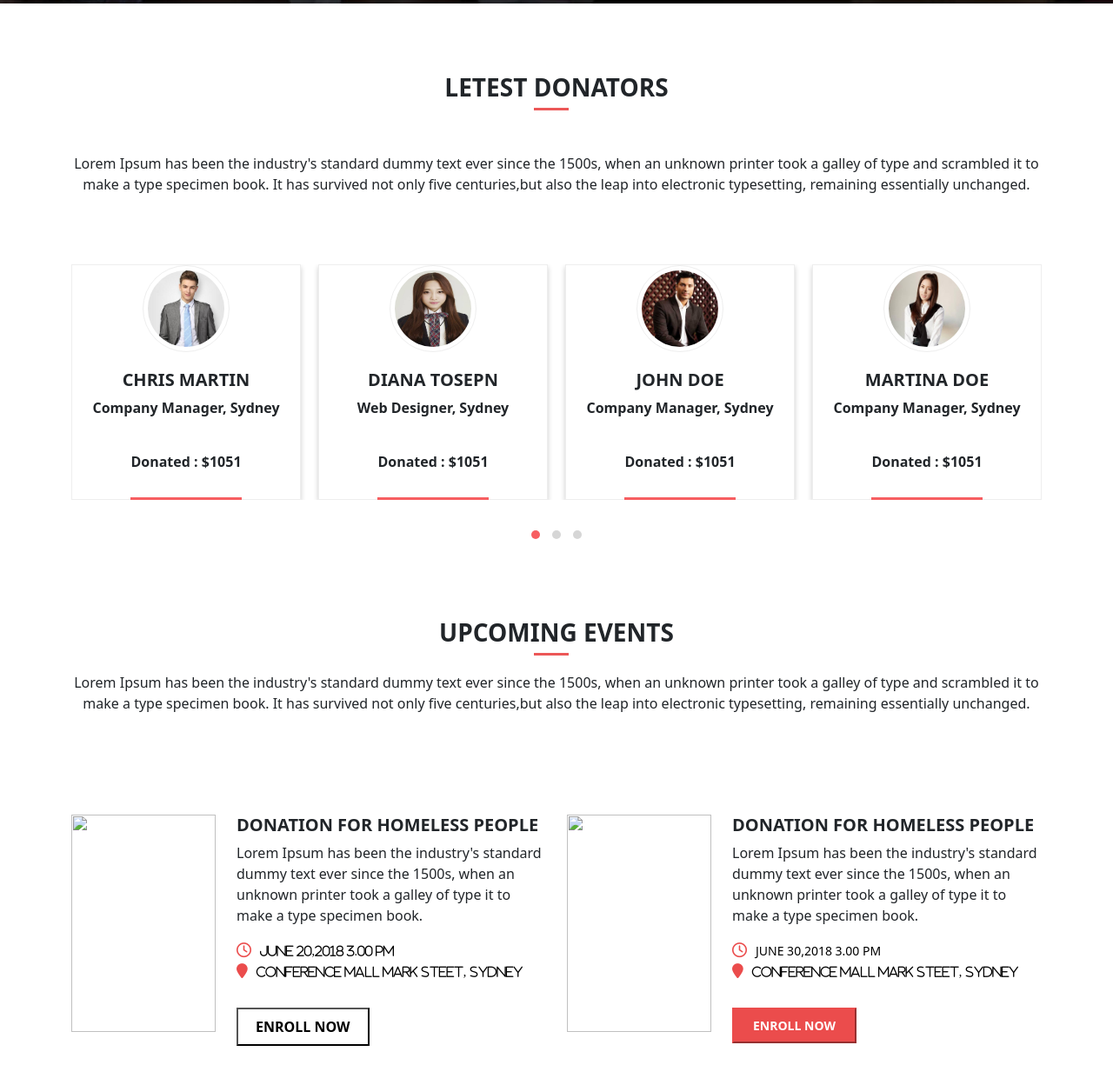
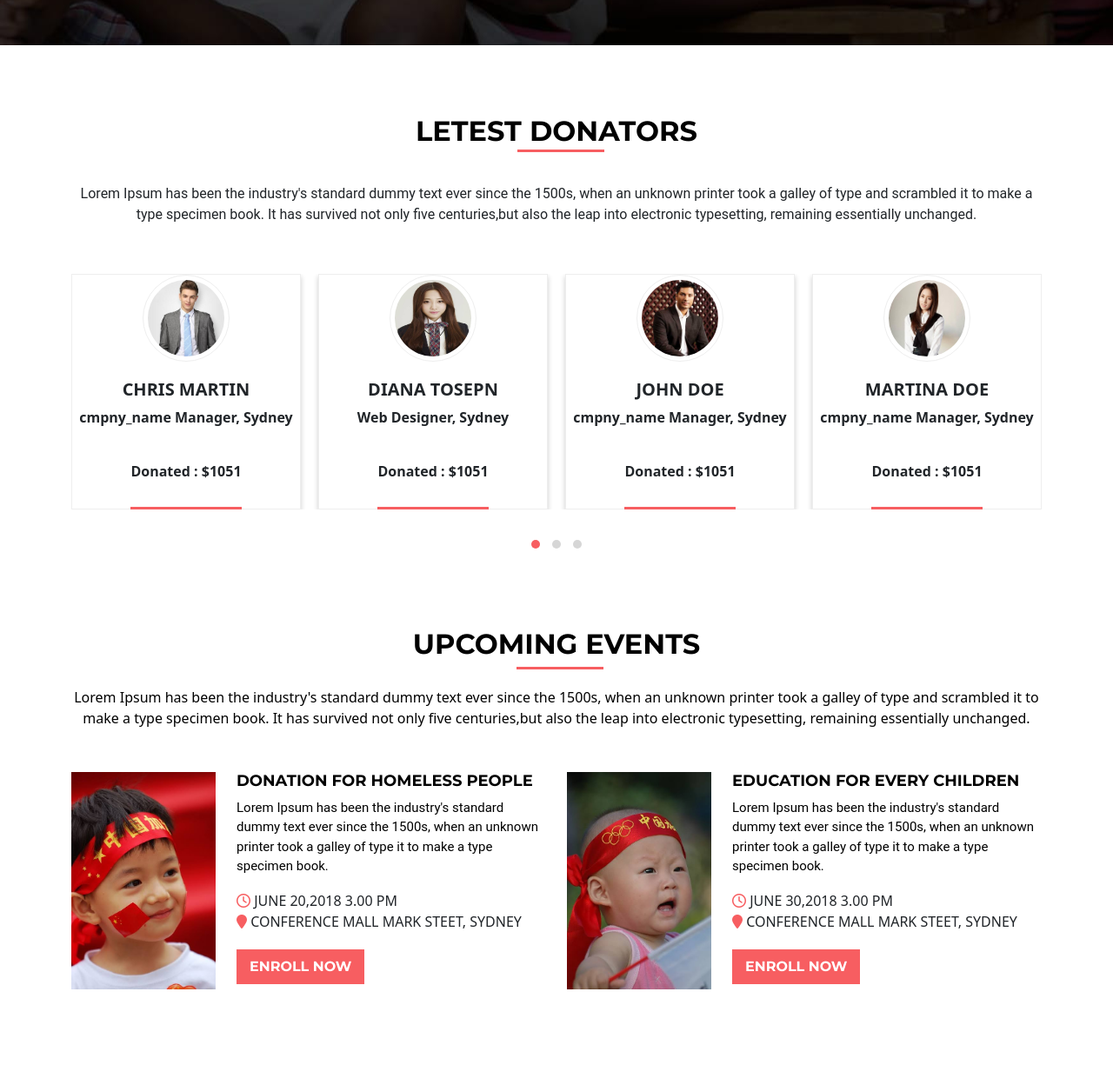
Before and after one commit to polsingambule/Charity, a plain HTML site: page index.html in a window 1280 px wide. Shown: the part 3252-4477 px from the top of the page at 87% size. Drawn offline with nearby package versions, Linux system fonts and the light colour scheme; files whose address does not match are found by name; a web font is replaced by a local one.

Commit message:
New Chenge
New Chenge

```diff
--- a/css/style.css
+++ b/css/style.css
@@ -6,17 +6,9 @@
 body{
 	font-family: 'Roboto Slab', serif;
 }
-/**************************/
 .imglogo img{
 	object-fit: contain;
 }
-/*****************************/
-
-
-
-
-
-/* New chengw */
 
 .top-header{
 	background-color:#f75e61;
@@ -457,6 +449,7 @@ button.crd_btn_2:hover{
 		background-size: cover;
 		background-position: center;
 		height: 15rem;
+		margin-top: 3rem;
 }
 .nube_txt_content{
 	padding-top:5rem;
@@ -484,26 +477,29 @@ button.crd_btn_2:hover{
 .letest_donation_section{
 	  margin-top: 5rem;
 }
-.letest{
-	text-align:center;
-	font-weight:bold;
-	border-width:3px;
+.lest_head_txt{
+    font-family: 'Montserrat', sans-serif;
+    margin: 0px 0px 20px;
+    color: #000;
+    font-size: 32px;
+    position: relative;
 }
-.letest::before{
-				content:"";
-				border-top: 3px solid #EC5757;
-				width: 40px;
-				height: 55px;
-				position: absolute;
-				left: 48%;
-				z-index:1;
-				margin-top: 40px;
+.lest_head_txt::before{
+	content: "";
+    border-top: 3px solid #f75e61;
+    width: 100px;
+    height: 55px;
+    position: absolute;
+    left: 46%;
+    top: 2.5rem;
+    z-index: 1;
 		}
-.letestpara{
-	padding-top: 50px;
+.lest_prg_txt{
+	padding-top:20px;
 	font-weight: normal;
 	text-align: center;
-	margin-bottom:80px;
+	margin-bottom: 3.5rem;
+	font-family: 'Roboto', sans-serif;
 }
 .donate-box{
 	background-color:#ffff;
@@ -532,8 +528,7 @@ button.crd_btn_2:hover{
 .image{
 		margin-top: 0px;
 }
-.babaphoto{
-
+.clnt_pic{
 			width: 100px !important;
     		height: 100px;
     		text-align: center;
@@ -541,17 +536,15 @@ button.crd_btn_2:hover{
     		border:1px solid #eee;
 			border-radius: 50%;
 			padding: 5px;
-
-
 }
-.babaname{
+.clnt_name{
 	text-transform: uppercase;
 	text-align: center;
 	font-weight: bold;
 	padding-top: 20px;
 	font-size: 20px;
 }
-.company{
+.cmpny_name{
 		font-weight: bold;
 		text-align: center;
 }
@@ -567,10 +560,9 @@ button.crd_btn_2:hover{
 			border-bottom: 4px solid #f75e61;
 			padding-bottom: 30px;
 }
-/*khattam*/
+/*********************************************************************************/
 .upcoming{
 	text-align:center;
-
 }
 .upcom{
 		font-weight: bold;
@@ -596,52 +588,61 @@ button.crd_btn_2:hover{
 		height: 250px;
 		width: 100%;
 }
-.donationdata{
-	font-weight: bold;
+
+/*chaina banner=good boy two pic (>) */
+.upcom_event_wrapper{
+	margin-top: 5rem;
+}
+.upcom_event_head {
+    text-align: center;
+    font-family: 'Montserrat', sans-serif;
+    margin: 0px 0px 30px;
+    color: #000;
+    font-size: 32px;
+    position: relative;
+}
+.upcom_event_head::before{
+    content: "";
+    border-top: 3px solid #f75e61;
+    width: 100px;
+    height: 55px;
+    position: absolute;
+    left: 46%;
+    top: 45px;
+    z-index: 1;
+}
+.upcom_event_prgp {
+    text-align: center;
+    margin: 0px 0px 50px;
+    color: #000;
+}
+.people_head_txt{
+	color: #000;
+    font-family: 'Montserrat', sans-serif;
+        font-size: 18px;
 
 }
-/*chaina banner=good boy two pic (>) */
-.chainabanner{
-	margin-top:100px;
-
+.people_prgp_txt{
+	font-family: 'Roboto', sans-serif;
+	font-size: 15px;
+	color: #000;
 }
-.educationpara{
-	font-weight: normal;
+.upcmg_txt_content i{
+	color: #f75e61;
 }
-.timejune{
-			padding-left:10px;
-			font-weight: normal;
-			color:#000000;
-			font-size: 14px;
+.upcmg_txt_content button{
+	border: none;
+    background-color: #f75e61;
+    color: #ffff;
+    padding: 8px 15px;
+    margin-top: 20px;
+    font-family: 'Montserrat', sans-serif;
 }
-.conference{
-			padding-left:10px;
-			font-weight: normal;
-			color:#000000;
-			font-size: 14px;
+.upcmg_txt_content button:hover{
+    background-color: #000;
+    color: #fff;
+    transition: 1s;
 }
-.clockloca{
-			color:#EB4C4C;
-			font-weight:bold;
-			font-size: 17px;
-}
-.enrollbtn1{
-	margin-top: 30px;
-	padding: 8px 20px 8px 20px;
-	background-color:#ffff;
-	font-weight: bold;
-}
-.enrollbtn2{
-	margin-top: 30px;
-	padding: 8px 22px 8px 22px;
-	background-color:#EB4C4C;
-	border-color:#EB4C4C;
-	color: #ffff;
-	font-weight: bold;
-}
-/*chaina banner=good boy two pic(<) */
-
-/*View All Button Center(>)*/
 .viewall{
 			text-align: center;
 			margin-top: 90px;
@@ -701,7 +702,7 @@ button.crd_btn_2:hover{
 				    left: -192px;
 				  	margin-left: -2px;
 			  	}
-.samecompany{
+.samecmpny_name{
 			font-weight: normal;
 			color: #ffff;
 			text-transform: capitalize;
--- a/index.html
+++ b/index.html
@@ -311,52 +311,51 @@
                   </div>
             </div>
 <!-- ***************************************************************************** -->
-<!--Scroll Section-CSS--->
 <section class="letest_donation_section">
  <div class="container">
    <div class="row">
     <div class="col-md-12 text-center">
-         <h3 class="letest">LETEST DONATORS</h3>
-         <p class="letestpara">Lorem Ipsum has been the industry's standard dummy text ever since the 1500s, when an unknown printer took a galley of type and scrambled it to make a type specimen book. It has survived not only five centuries,but also the leap into electronic typesetting, remaining essentially unchanged.</p>
-         </div>
+         <h3 class="lest_head_txt">LETEST DONATORS</h3>
+         <p class="lest_prg_txt">Lorem Ipsum has been the industry's standard dummy text ever since the 1500s, when an unknown printer took a galley of type and scrambled it to make a type specimen book. It has survived not only five centuries,but also the leap into electronic typesetting, remaining essentially unchanged.</p>
+    </div>
         <div class="owl-carousel owl-theme" id="heloow">
           <div class="item">
             <div class="donate-box">
               <div class="image">
-                <img src="images/donate_pic_1.jpg" class="rounded-circle text-center babaphoto">
+                <img src="images/donate_pic_1.jpg" class="rounded-circle text-center clnt_pic">
               </div>
-              <h6 class="babaname">chris martin</h6>
-              <p class="company">Company Manager, Sydney</p>
+              <h6 class="clnt_name">chris martin</h6>
+              <p class="cmpny_name">cmpny_name Manager, Sydney</p>
               <p class="doller"><span>Donated : $1051</span></p>
             </div>
           </div>
           <div class="item">
             <div class="donate-box">
               <div class="image">
-                  <img src="images/donate_pic_2.jpg" class="rounded-circle babaphoto">
+                  <img src="images/donate_pic_2.jpg" class="rounded-circle clnt_pic">
               </div>
-                  <h6 class="babaname">diana tosepn</h6>
-                  <p class="company">Web Designer, Sydney</p>
+                  <h6 class="clnt_name">diana tosepn</h6>
+                  <p class="cmpny_name">Web Designer, Sydney</p>
                   <p class="doller"><span>Donated : $1051</span></p>
             </div>
           </div>
           <div class="item">
             <div class="donate-box">
                 <div class="image">
-                    <img src="images/donate_pic_3.jpg" class="rounded-circle babaphoto">
+                    <img src="images/donate_pic_3.jpg" class="rounded-circle clnt_pic">
                 </div>
-                <h6 class="babaname">john doe</h6>
-                <p class="company">Company Manager, Sydney</p>
+                <h6 class="clnt_name">john doe</h6>
+                <p class="cmpny_name">cmpny_name Manager, Sydney</p>
                 <p class="doller"><span>Donated : $1051</span></p>
             </div>
           </div>
           <div class="item">
             <div class="donate-box">
                 <div class="image">
-                    <img src="images/donate_pic_4.jpg" class="rounded-circle babaphoto">
+                    <img src="images/donate_pic_4.jpg" class="rounded-circle clnt_pic">
                 </div>
-                <h6 class="babaname">martina doe</h6>
-                <p class="company">Company Manager, Sydney</p>
+                <h6 class="clnt_name">martina doe</h6>
+                <p class="cmpny_name">cmpny_name Manager, Sydney</p>
                 <p class="doller"><span>Donated : $1051</span></p>
             </div>
           </div>
@@ -364,50 +363,50 @@
           <div class="item">
             <div class="donate-box">
               <div class="image">
-                  <img src="images/donate_pic_5.jpg" class="rounded-circle babaphoto">
+                  <img src="images/donate_pic_5.jpg" class="rounded-circle clnt_pic">
               </div>
-              <h6 class="babaname">liam mariya</h6>
-              <p class="company">Company Manager, Sydney</p>
+              <h6 class="clnt_name">liam mariya</h6>
+              <p class="cmpny_name">cmpny_name Manager, Sydney</p>
               <p class="doller"><span>Donated : $1051</span></p>
             </div>
           </div>
           <div class="item">
             <div class="donate-box">
                 <div class="image">
-                    <img src="images/donate_pic_6.jpg" class="rounded-circle babaphoto">
+                    <img src="images/donate_pic_6.jpg" class="rounded-circle clnt_pic">
                 </div>
-                <h6 class="babaname">Olivia Noah</h6>
-                <p class="company">Company Manager, Sydney</p>
+                <h6 class="clnt_name">Olivia Noah</h6>
+                <p class="cmpny_name">cmpny_name Manager, Sydney</p>
                 <p class="doller"><span>Donated : $1051</span></p>
             </div>
           </div>
           <div class="item">
             <div class="donate-box">
                 <div class="image">
-                  <img src="images/donate_pic_7.jpg" class="rounded-circle babaphoto">
+                  <img src="images/donate_pic_7.jpg" class="rounded-circle clnt_pic">
                 </div>
-                <h6 class="babaname">Oliver Charlotte</h6>
-                <p class="company">Company Manager, Sydney</p>
+                <h6 class="clnt_name">Oliver Charlotte</h6>
+                <p class="cmpny_name">cmpny_name Manager, Sydney</p>
                 <p class="doller"><span>Donated : $1051</span></p>
             </div>
           </div>
           <div class="item">
             <div class="donate-box">
                   <div class="image">
-                    <img src="images/donate_pic_8.jpg" class="rounded-circle babaphoto">
+                    <img src="images/donate_pic_8.jpg" class="rounded-circle clnt_pic">
                   </div>
-                  <h6 class="babaname">Henry lives</h6>
-                  <p class="company">Company Manager, Sydney</p>
+                  <h6 class="clnt_name">Henry lives</h6>
+                  <p class="cmpny_name">cmpny_name Manager, Sydney</p>
                   <p class="doller"><span>Donated : $1051</span></p>
             </div>
           </div>
           <div class="item">
             <div class="donate-box">
                 <div class="image">
-                    <img src="images/donate_pic_9.jpg" class="rounded-circle babaphoto">
+                    <img src="images/donate_pic_9.jpg" class="rounded-circle clnt_pic">
                 </div>
-                <h6 class="babaname">Benja Lucas</h6>
-                <p class="company">Company Manager, Sydney</p>
+                <h6 class="clnt_name">Benja Lucas</h6>
+                <p class="cmpny_name">cmpny_name Manager, Sydney</p>
                 <p class="doller"><span>Donated : $1051</span></p>
               </div>
             </div>
@@ -415,30 +414,30 @@
           <div class="item">
             <div class="donate-box">
                 <div class="image">
-                    <img src="images/donate_pic_10.jpg" class="rounded-circle babaphoto">
+                    <img src="images/donate_pic_10.jpg" class="rounded-circle clnt_pic">
                 </div>
-                <h6 class="babaname">Sophia ava</h6>
-                <p class="company">Company Manager, Sydney</p>
+                <h6 class="clnt_name">Sophia ava</h6>
+                <p class="cmpny_name">cmpny_name Manager, Sydney</p>
                 <p class="doller"><span>Donated : $1051</span></p>
             </div>
           </div>
           <div class="item">
             <div class="donate-box">
                   <div class="image">
-                      <img src="images/donate_pic_11.jpg" class="rounded-circle babaphoto">
+                      <img src="images/donate_pic_11.jpg" class="rounded-circle clnt_pic">
                   </div>
-                  <h6 class="babaname">Chonglin Hua</h6>
-                  <p class="company">Company Manager, Sydney</p>
+                  <h6 class="clnt_name">Chonglin Hua</h6>
+                  <p class="cmpny_name">cmpny_name Manager, Sydney</p>
                   <p class="doller"><span>Donated : $1051</span></p>
             </div>
           </div>
           <div class="item">
             <div class="donate-box">
                 <div class="image">
-                    <img src="images/donate_pic_12.jpg" class="rounded-circle babaphoto">
+                    <img src="images/donate_pic_12.jpg" class="rounded-circle clnt_pic">
                 </div>
-                <h6 class="babaname">Monisha homd</h6>
-                <p class="company">Company Manager, Sydney</p>
+                <h6 class="clnt_name">Monisha homd</h6>
+                <p class="cmpny_name">cmpny_name Manager, Sydney</p>
                 <p class="doller"><span>Donated : $1051</span></p>
             </div>
           </div>
@@ -446,44 +445,45 @@
       </div>
     </div>
   </section>
-<!--chaina banner=good boy two pic(>)-CSS-538-577-->
-<div class="container upcoming">
+<!--********************************************************************************-->
+<section class="upcom_event_wrapper">
+<div class="container">
    <div class="row">
-         <h3 class="upcom">UPCOMING EVENTS</h3>
-         <p class="upcomingpara">Lorem Ipsum has been the industry's standard dummy text ever since the 1500s, when an unknown printer took a galley of type and scrambled it to make a type specimen book. It has survived not only five centuries,but also the leap into electronic typesetting, remaining essentially unchanged.</p>
+         <h3 class="upcom_event_head">UPCOMING EVENTS</h3>
+         <p class="upcom_event_prgp">Lorem Ipsum has been the industry's standard dummy text ever since the 1500s, when an unknown printer took a galley of type and scrambled it to make a type specimen book. It has survived not only five centuries,but also the leap into electronic typesetting, remaining essentially unchanged.</p>
     </div>
   </div>
-          <section class="chainabanner">
+          <section class="upcmg_txt_content">
             <div class="container">
                 <div class="row">
-
                       <div class="col-md-2">
-                        <img class="pics" src="pics1.jpg">
+                        <img class="pics" src="images/event_pic_1.jpg">
                       </div>
-
                       <div class="col-md-4">
-                              <h5 class="donationdata">DONATION FOR HOMELESS PEOPLE</h5>
-                              <p  class="educationpara">Lorem Ipsum has been the industry's standard dummy text ever since the 1500s, when an unknown printer took a galley of type it to make a type specimen book.</p>
-                              <i class="far fa-clock clockloca"><span class="timejune">JUNE 20,2018 3.00 PM</i></br>
-                             <i class="fas fa-map-marker clockloca"><span class="conference">CONFERENCE MALL MARK STEET, SYDNEY</span></i>
-                             <button class="enrollbtn1">ENROLL NOW</button>
+                              <h5 class="people_head_txt">DONATION FOR HOMELESS PEOPLE</h5>
+                              <p  class="people_prgp_txt">Lorem Ipsum has been the industry's standard dummy text ever since the 1500s, when an unknown printer took a galley of type it to make a type specimen book.</p>
+                              <i class="far fa-clock"></i>
+                              <span>JUNE 20,2018 3.00 PM</span></br>
+                              <i class="fas fa-map-marker"></i>
+                              <span>CONFERENCE MALL MARK STEET, SYDNEY</span>
+                             <button>ENROLL NOW</button>
                       </div>
-
                       <div class="col-md-2">
-                        <img class="pics" src="pics2.jpg">
+                        <img class="pics" src="images/event_pic_2.jpg">
                       </div>
-
                       <div class="col-md-4">
-                              <h5 class="donationdata">DONATION FOR HOMELESS PEOPLE</h5>
-                              <p  class="educationpara">Lorem Ipsum has been the industry's standard dummy text ever since the 1500s, when an unknown printer took a galley of type it to make a type specimen book.</p>
-                              <i class="far fa-clock clockloca"></i><span class="timejune">JUNE 30,2018 3.00 PM</br>
-                                <i class="fas fa-map-marker clockloca"><span class="conference">CONFERENCE MALL MARK STEET, SYDNEY</span></i>
-                                <button class="enrollbtn2">ENROLL NOW</button>
+                        <h5 class="people_head_txt">EDUCATION FOR EVERY CHILDREN</h5>
+                        <p class="people_prgp_txt">Lorem Ipsum has been the industry's standard dummy text ever since the 1500s, when an unknown printer took a galley of type it to make a type specimen book.</p>
+                        <i class="far fa-clock"></i>
+                        <span>JUNE 30,2018 3.00 PM</span></br>
+                        <i class="fas fa-map-marker"></i>
+                        <span>CONFERENCE MALL MARK STEET, SYDNEY</span>
+                        <button>ENROLL NOW</button>
                       </div>
 
                 </div>
             </div>
-        </section>
+</section>
 <!--chaina banner=good boy two pic(<)-->
 
 <!--View All Button Center(>)-CSS-580-590-->
@@ -511,7 +511,7 @@
               </div>
               <div class="flex-grow-1 ms-3">
                 <h5 class="mt-0 namejohn">john doe</h5>
-                <p class="samecompany">same company name</p>
+                <p class="samecmpny_name">same cmpny_name name</p>
               </div>
             </div>
             </div>
@@ -523,7 +523,7 @@
               </div>
               <div class="flex-grow-1 ms-3">
                 <h5 class="mt-0 namejohn">alex patrik</h5>
-                <p class="samecompany">same company name</p>
+                <p class="samecmpny_name">same cmpny_name name</p>
               </div>
             </div>
             </div>
@@ -535,7 +535,7 @@
               </div>
               <div class="flex-grow-1 ms-3">
                 <h5 class="mt-0 namejohn">martina doe</h5>
-                <p class="samecompany">same company name</p>
+                <p class="samecmpny_name">same cmpny_name name</p>
               </div>
             </div>
               </div>
```
Also changed, not shown: images/event_pic_1.jpg (added), images/event_pic_2.jpg (added).
